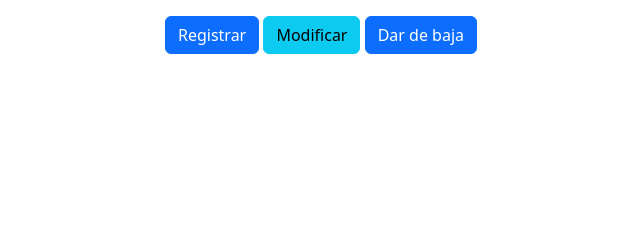
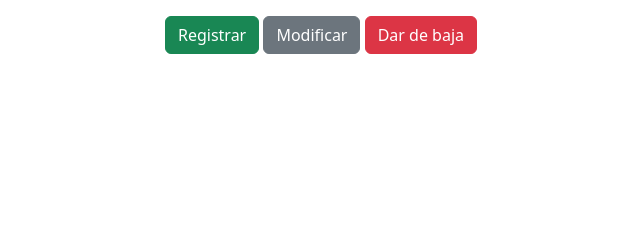
Before and after one commit to SamoooX/Galenos, a Django app: page /gestionar_pac/ in a window 1280 px wide. Shown: the part 191-431 px from the top of the page, without its empty margins (319-959 px from the left). Run offline with Django 4.2, Linux system fonts and the light colour scheme; data that the repository does not hold is empty; some libraries are stand-ins or nearby versions.

Commit message:
más pintura

```diff
--- a/app/templates/admin/gestionar_pac.html
+++ b/app/templates/admin/gestionar_pac.html
@@ -38,9 +38,9 @@
             </tbody>
         </table>
         <div class="text-center">
-            <a href="{% url 'register' %}" class="btn btn-primary">Registrar</a>
-            <a href="#" class="btn btn-info">Modificar</a>
-            <a href="#" class="btn btn-primary">Dar de baja</a>
+            <a href="{% url 'register' %}" class="btn btn-success">Registrar</a>
+            <a href="#" class="btn btn-secondary">Modificar</a>
+            <a href="#" class="btn btn-danger">Dar de baja</a>
         </div>
     </div>
 
--- a/app/templates/admin/gestionar_sec.html
+++ b/app/templates/admin/gestionar_sec.html
@@ -38,9 +38,9 @@
             </tbody>
         </table>
         <div class="text-center">
-            <a href="{% url 'registrar_sec' %}" class="btn btn-primary">Registrar</a>
-            <a href="#" class="btn btn-info">Modificar</a>
-            <a href="#" class="btn btn-primary">Dar de baja</a>
+            <a href="{% url 'registrar_sec' %}" class="btn btn-success">Registrar</a>
+            <a href="#" class="btn btn-secondary">Modificar</a>
+            <a href="#" class="btn btn-danger">Dar de baja</a>
         </div>
     </div>
 
```
